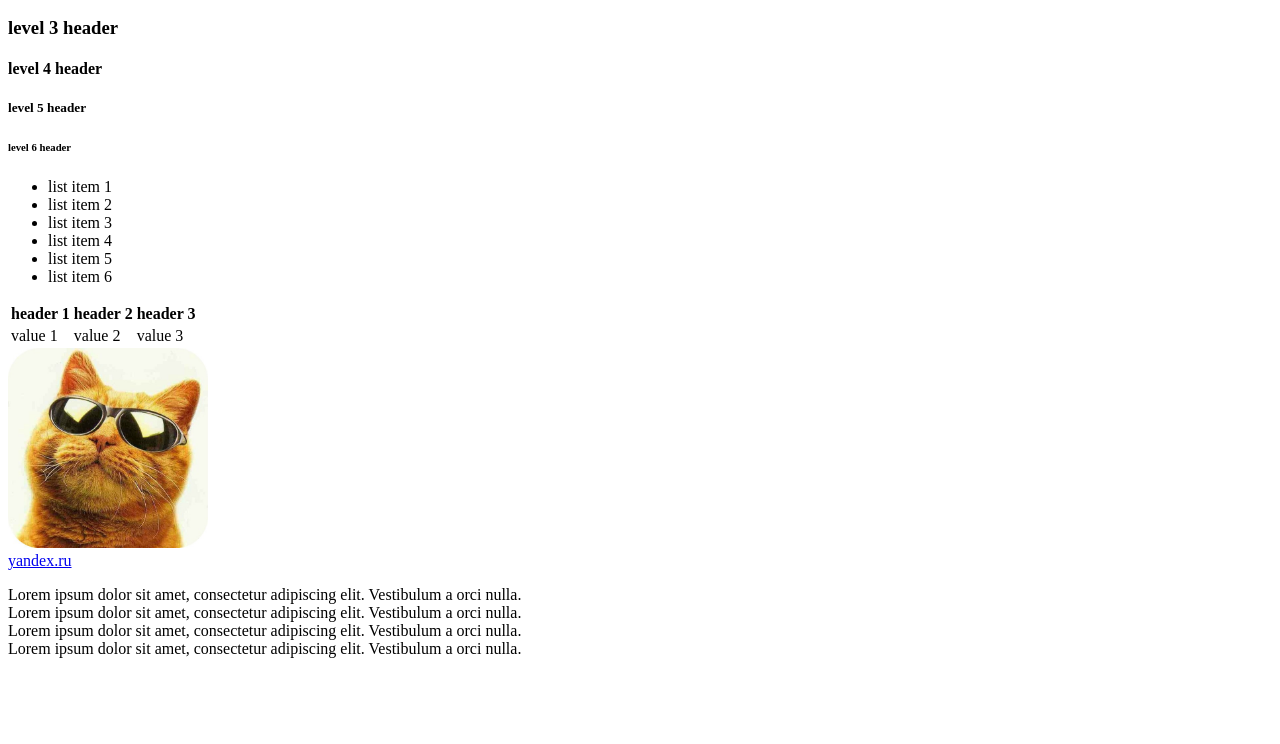
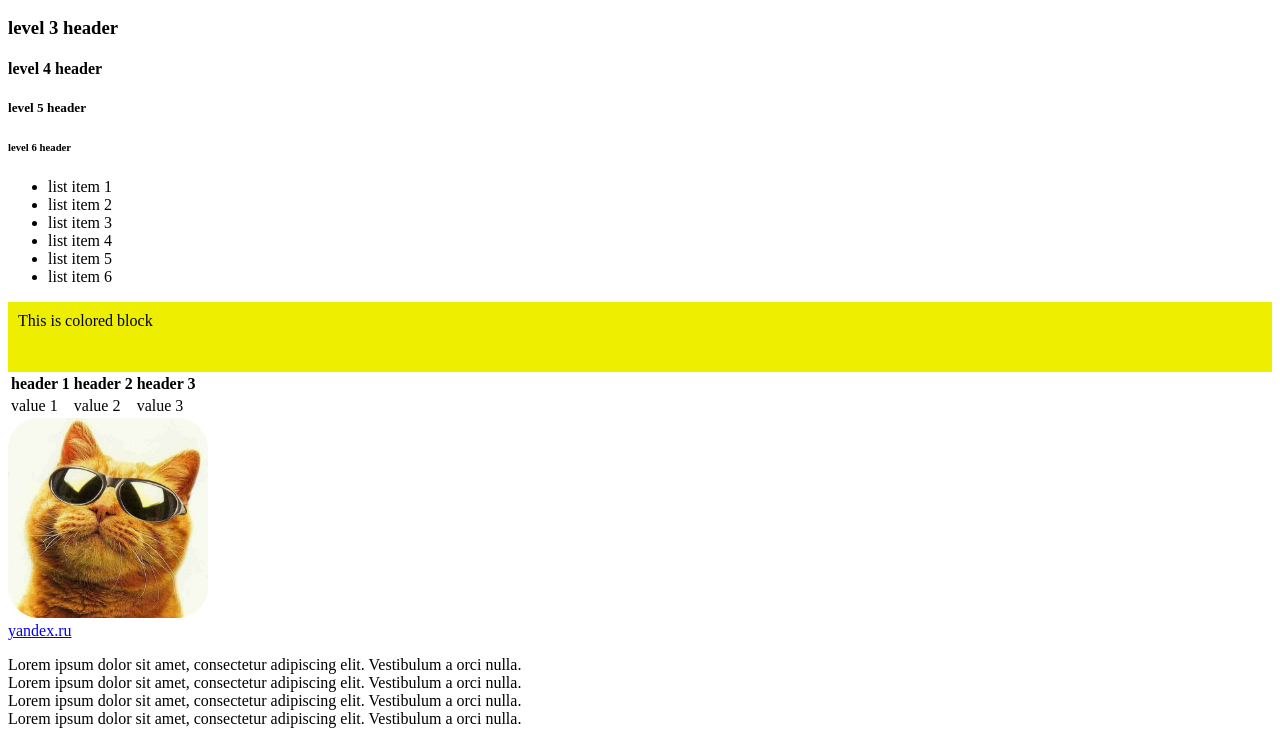
Before and after one commit to dfolomkin/fe-rsu-dmitry_folomkin, a plain HTML site: page task-1.html in a window 1280 px wide. Shown: the part 110-854 px from the top of the page. Before the commit the page ends 800 px from the top, so only its background shows below. Drawn offline with Linux system fonts and the light colour scheme.

Commit message:
colored div is added

```diff
--- a/task-1.html
+++ b/task-1.html
@@ -22,6 +22,10 @@
 		<li>list item 5</li>
 		<li>list item 6</li>
 	</ul>
+
+	<div style="background-color: #eeee00; height: 50px; padding: 10px">
+		This is colored block
+	</div>
 
 	<table>
 		<tr>
```
